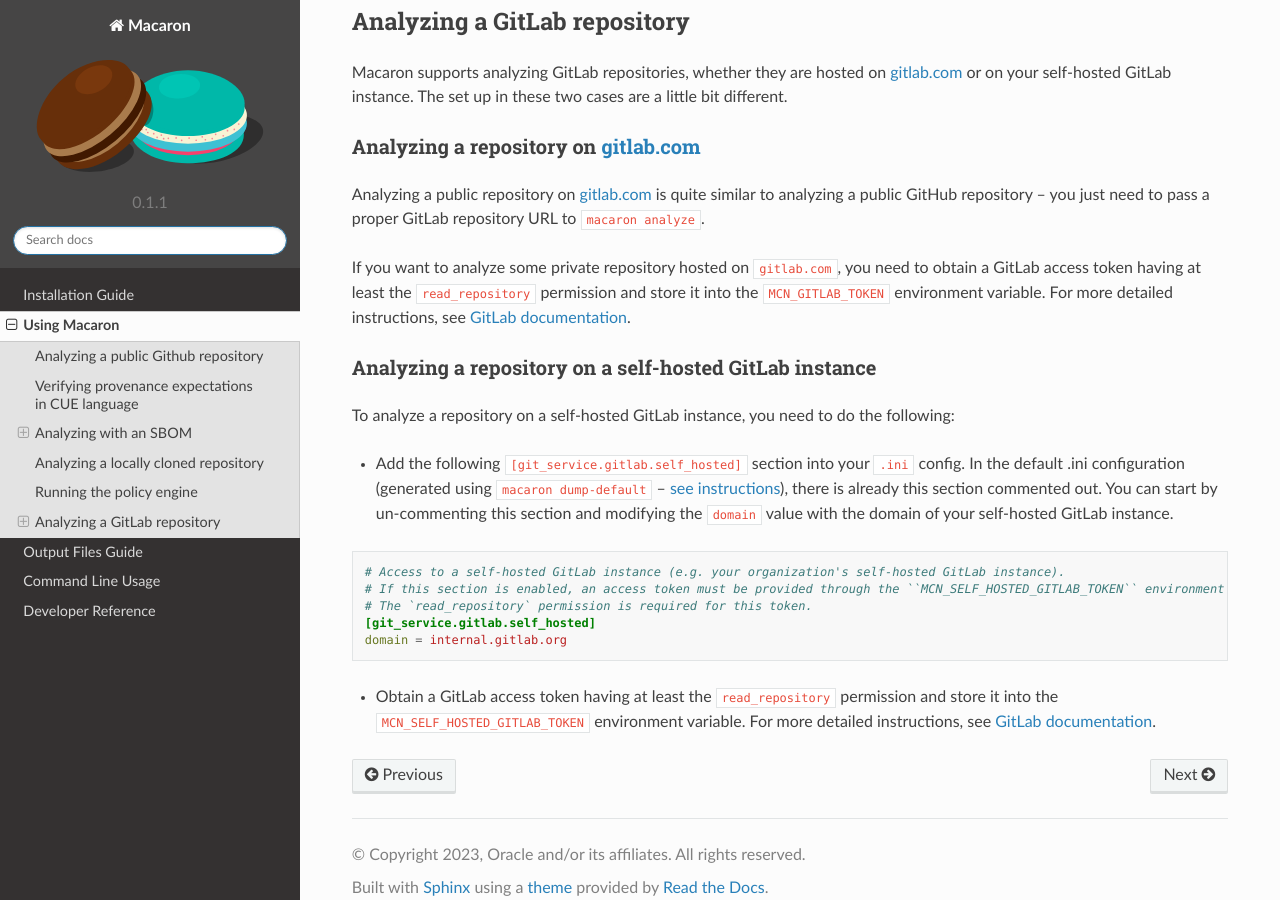
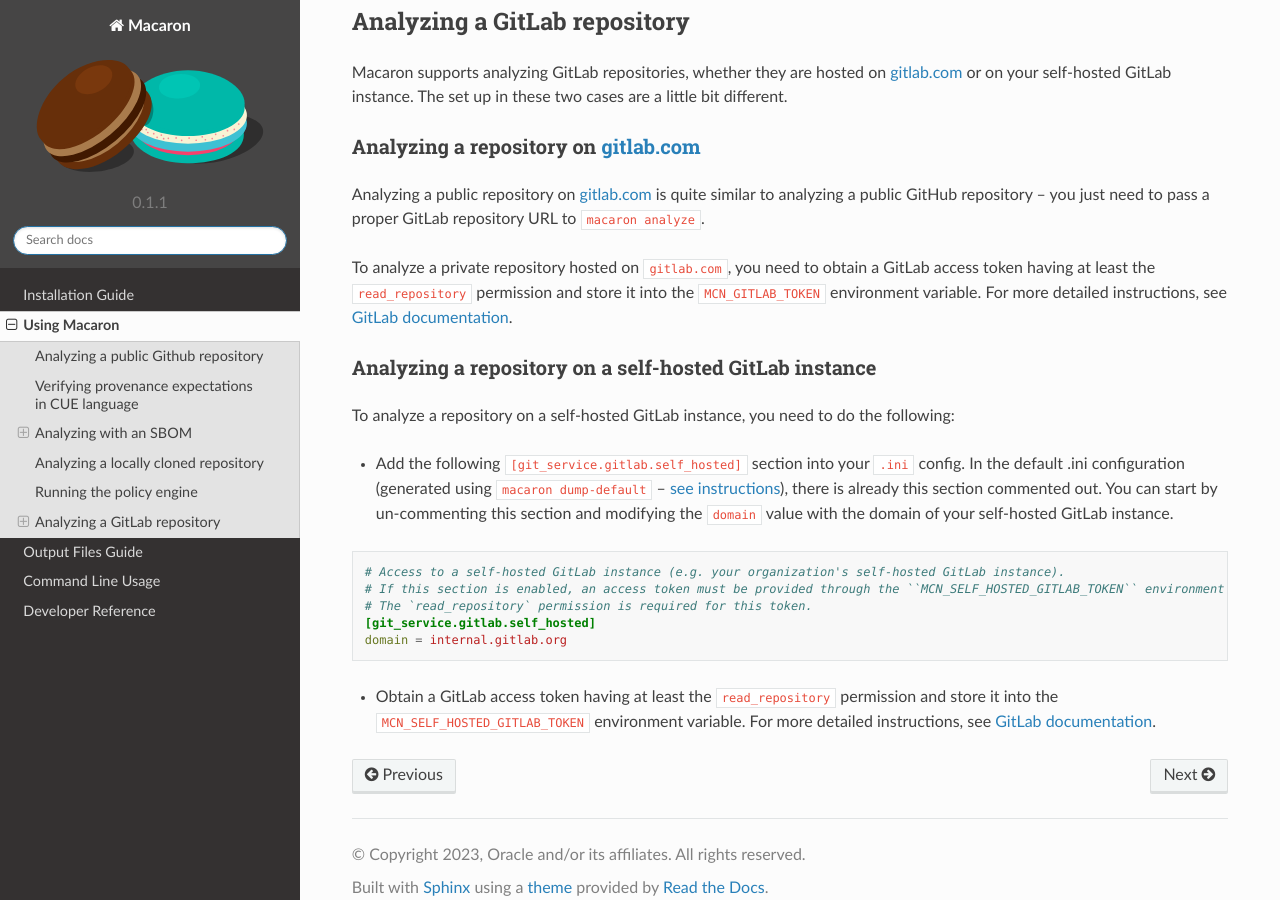
Before and after one commit to oracle/macaron, a Sphinx documentation site: the page built from docs/source/pages/using.rst, in a window 1280 px wide and 900 px high, scrolled down 5233 px. Built offline with Sphinx 7.4.7 and the Read the Docs theme 2.0.0, drawn with Linux system fonts in a browser that asks for light colours.

Commit message:
chore: minor rewording in GitLab instructions
Signed-off-by: Nathan Nguyen <nathan.nguyen@oracle.com>

```diff
--- a/docs/source/pages/using.rst
+++ b/docs/source/pages/using.rst
@@ -220,7 +220,7 @@
 
 Analyzing a public repository on `gitlab.com <https://gitlab.com>`_ is quite similar to analyzing a public GitHub repository -- you just need to pass a proper GitLab repository URL to ``macaron analyze``.
 
-If you want to analyze some private repository hosted on ``gitlab.com``, you need to obtain a GitLab access token having at least the ``read_repository`` permission and store it into the ``MCN_GITLAB_TOKEN`` environment variable. For more detailed instructions, see `GitLab documentation <https://docs.gitlab.com/ee/user/profile/personal_access_tokens.html#create-a-personal-access-token>`_.
+To analyze a private repository hosted on ``gitlab.com``, you need to obtain a GitLab access token having at least the ``read_repository`` permission and store it into the ``MCN_GITLAB_TOKEN`` environment variable. For more detailed instructions, see `GitLab documentation <https://docs.gitlab.com/ee/user/profile/personal_access_tokens.html#create-a-personal-access-token>`_.
 
 '''''''''''''''''''''''''''''''''''''''''''''''''''''''
 Analyzing a repository on a self-hosted GitLab instance
```
